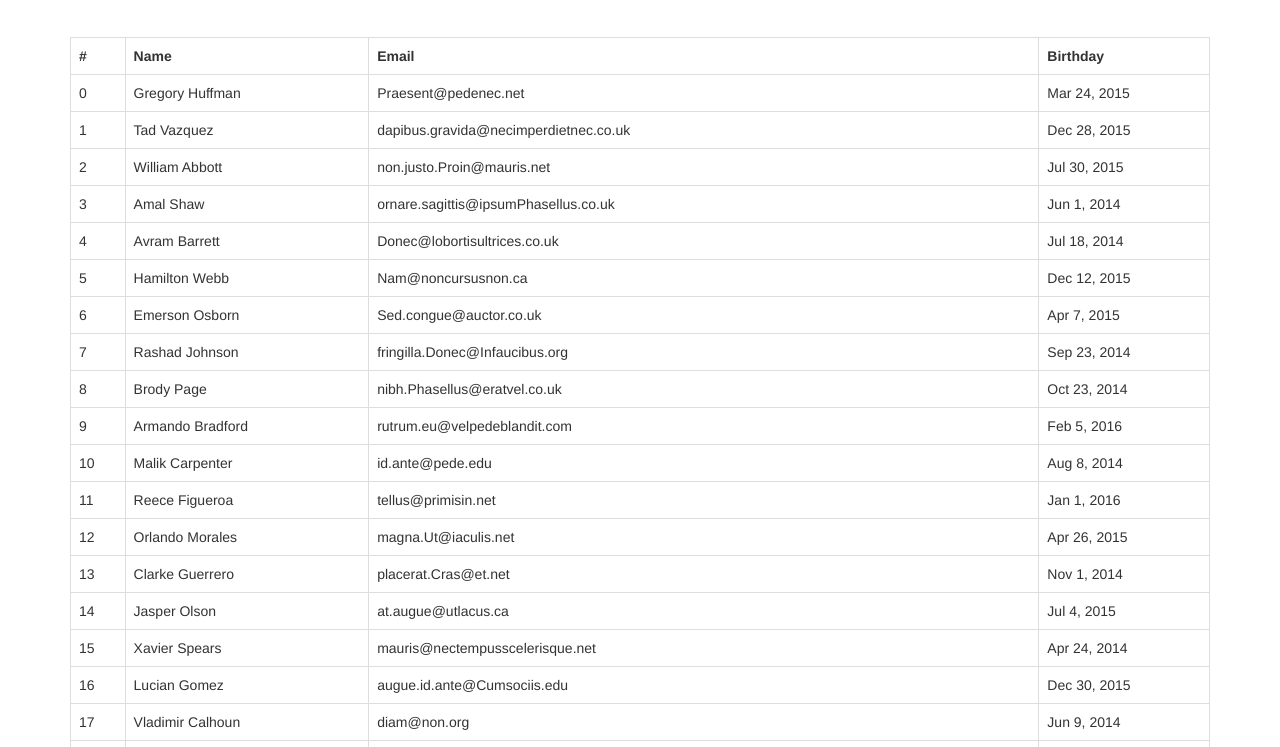
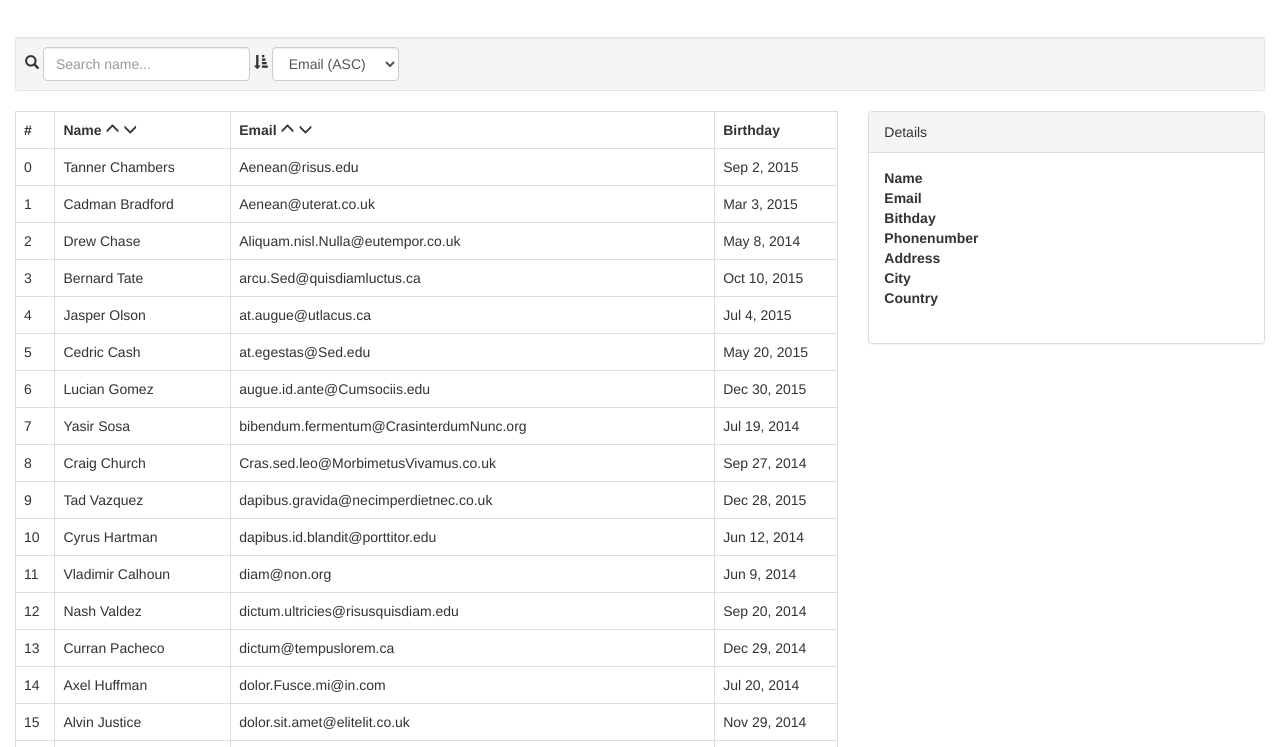
Before and after one commit to Stupar92/AngularLearning0toHero, a plain HTML site: page ContactsApp/Section01/index.html in a window 1280 px wide. Shown: the part 53-800 px from the top of the page. Drawn offline with nearby package versions, Linux system fonts and the light colour scheme.

Commit message:
Searching, ordering and updated bootstrap
Search functionality, orderBy finctionality and moved from bootstrap
3.2.0 to 3.3.6 (some glyphicons were not available on older version)

```diff
--- a/ContactsApp/Section01/index.html
+++ b/ContactsApp/Section01/index.html
@@ -4,7 +4,7 @@
 	<title >Lists Of Things</title >
 
 <script src="//code.angularjs.org/1.5.0/angular.min.js"></script>
-		<link rel="stylesheet" href="//netdna.bootstrapcdn.com/bootstrap/3.2.0/css/bootstrap.min.css" />
+		<link rel="stylesheet" href="//netdna.bootstrapcdn.com/bootstrap/3.3.6/css/bootstrap.min.css" />
 	<link href="main.css" rel="stylesheet" >
 
 </head >
@@ -20,28 +20,101 @@
 	</div >
 </nav >
 
-<div class="container main-content" ng-controller="PersonsController" ng-cloak>
+<div class="main-content" ng-controller="PersonsController" ng-cloak>
+
+    <div class="row">
+        <div class="col-md-12">
+            <form class="form-inline well well-sm">
+                <span class="glyphicon glyphicon-search"></span>
+
+                <div class="form-group">
+                    <input type="text" class="form-control" id="name" placeholder="Search name..." ng-model="search"/>
+                </div>
+
+                <span class="glyphicon glyphicon-sort-by-attributes"></span>
+                <div class="form-group">
+                    <select class="form-control" ng-model="order">
+                        <option value="name">Name (ASC)</option>
+                        <option value="-name">Name (DEC)</option>
+                        <option value="email">Email (ASC)</option>
+                        <option value="-email">Email (DEC)</option>
+                    </select>
+                </div>
+
+            </form>
+        </div>
+    </div>
+
+    <div class="row">
+        <div class="col-md-8">
              <table class="table table-bordered" >
                 <tr>
                     <th>#</th>
-            <th>Name</th>
-            <th>Email</th>
+                    <th>
+                        Name
+                        <span ng-click="order = 'name'" class="glyphicon glyphicon-menu-up"></span>
+                        <span ng-click="order = '-name'" class="glyphicon glyphicon-menu-down"></span>
+                    </th>
+                    <th>
+                        Email
+                         <span ng-click="order = 'email'" class="glyphicon glyphicon-menu-up"></span>
+                         <span ng-click="order = '-email'" class="glyphicon glyphicon-menu-down"></span>
+                    </th>
                     <th>Birthday</th>
                 </tr>
 
-        <tr ng-repeat="person in persons"
+                <tr ng-repeat="person in persons | filter: sentitiveSearch | orderBy: order"
                     ng-style = "{
                                 'background-color': $index == selectedIndex ? 'lightgray' : ''
                                 }"
-            ng-mouseover="selectPerson($index)">
+                    ng-mouseover="selectPerson(person, $index)">
                     <td> {{ $index }}</td>
                     <td>{{ person.name }}</td>
                     <td>{{ person.email }}</td>
                     <td>{{ person.birthdate | date: "MMM d, y"}}</td>
                 </tr>
+
+                 <tr ng-show="(persons | filter: sentitiveSearch).length == 0">
+                    <td colspan="4">No results...</td>
+                 </tr>
+
             </table>
+        </div>
+        <div class="col-md-4">
+            <div class="panel panel-default">
+                <div class="panel-heading">Details</div>
+                <div class="panel-body">
+                    <dl>
+                        <dt>Name</dt>
+                        <dd>{{ selectedPerson.name }}</dd>
+
+                        <dt>Email</dt>
+                        <dd>{{ selectedPerson.email }}</dd>
+
+                        <dt>Bithday</dt>
+                        <dd>{{ selectedPerson.birthdate | date:"MMM d, y" }}</dd>
+
+                        <dt>Phonenumber</dt>
+                        <dd>{{ selectedPerson.phonenumber }}</dd>
+
+                        <dt>Address</dt>
+                        <dd>{{ selectedPerson.address }}</dd>
+
+                        <dt>City</dt>
+                        <dd>{{ selectedPerson.city }}</dd>
+
+                        <dt>Country</dt>
+                        <dd>{{ selectedPerson.country }}</dd>
+                    </dl>
+                </div>
+            </div>
+        </div>
+    </div>
+
+
+
 </div >
 
-<script src="main.js" ></script >
+<script src="main.js" ></script>
 </body >
 </html >
--- a/ContactsApp/Section01/main.js
+++ b/ContactsApp/Section01/main.js
@@ -2,9 +2,22 @@ var app = angular.module('codecraft', []);
 
 app.controller('PersonsController', ['$scope', function($scope) {
 
+    $scope.search = "";
+    $scope.order = "email";
     $scope.selectedIndex = null;
-    $scope.selectPerson = function(index) {
+    $scope.selectedPerson = null;
+
+    $scope.sentitiveSearch = function (person) {
+        if ($scope.search) {
+            return person.name.indexOf($scope.search) == 0 ||
+                person.email.indexOf($scope.search) == 0;
+        }
+        return true;
+    }
+
+    $scope.selectPerson = function(person, index) {
         $scope.selectedIndex = index;
+        $scope.selectedPerson = person;
     }
 
     // This is the sample data for this lesson
```
Lines whose indentation alone changed are shown as unchanged.
